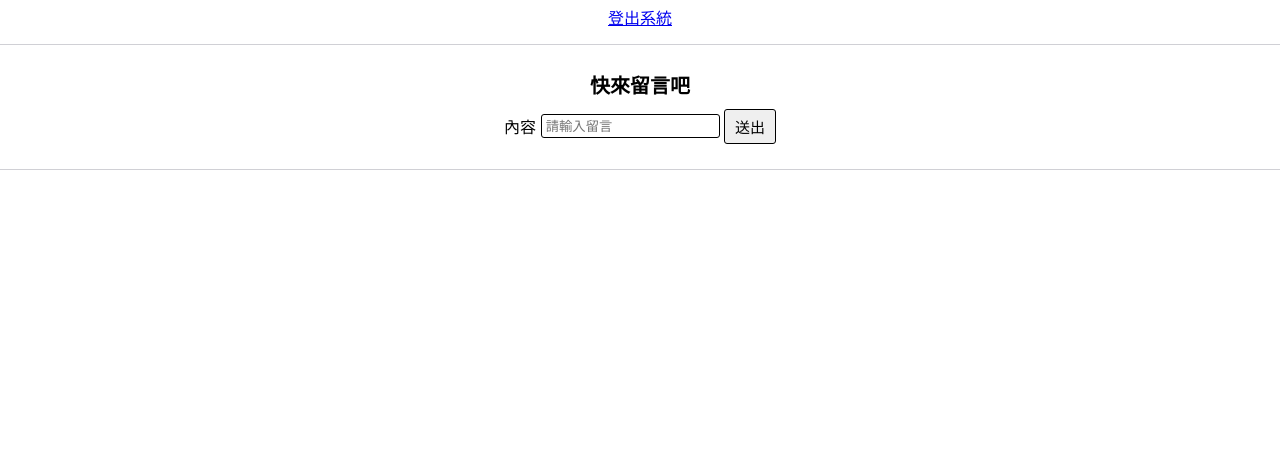
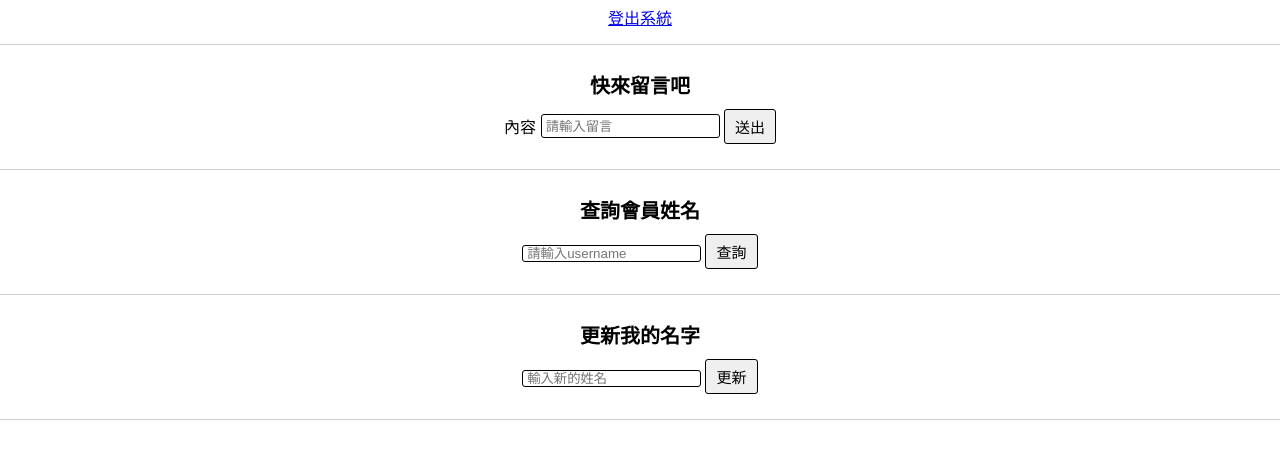
Before and after one commit to WendyWang1031/WeHelp, a FastAPI app: template week7/templates/member.html in a window 1280 px wide. Shown: the part 135-594 px from the top of the page. Run offline with FastAPI, Linux system fonts and the light colour scheme; the template is opened without the code that fills it, so the values that code supplies are empty.

Commit message:
week7 task2 html and css

```diff
--- a/week7/static/styles/home_page.css
+++ b/week7/static/styles/home_page.css
@@ -217,6 +217,102 @@ section.main-message {
     }
   }
 }
+section.demand-member {
+  margin: 15px;
+  display: flex;
+  flex-direction: column;
+  align-items: center;
+  p.title {
+    font-size: 20px;
+    margin: 10px;
+    font-weight: bold;
+  }
+  form.require-member {
+    text-align: center;
+    display: flex;
+    flex-direction: column;
+    align-items: flex-start;
+
+    div.demand-member-content {
+      display: inline-flex;
+      margin-bottom: 10px;
+      p {
+        margin-right: 5px;
+      }
+      input {
+        border: 1px solid rgb(0, 0, 0);
+        border-radius: 3px;
+      }
+    }
+
+    button.submit-message-btn {
+      text-align: center;
+      font-size: 15px;
+      padding: 6px 10px;
+      border: 1px solid black;
+      border-radius: 3px;
+      margin-bottom: 10px;
+      align-self: center;
+    }
+
+    button.submit-message-btn:hover {
+      box-shadow: 0 5px 5px 0 rgba(0, 0, 0, 0.24);
+      cursor: pointer;
+    }
+    button.submit-message-btn:active {
+      color: gray;
+      background-color: rgb(228, 228, 228);
+      cursor: pointer;
+    }
+  }
+}
+section.update-username {
+  margin: 15px;
+  display: flex;
+  flex-direction: column;
+  align-items: center;
+  p.title {
+    font-size: 20px;
+    margin: 10px;
+    font-weight: bold;
+  }
+  form.update-member {
+    text-align: center;
+    display: flex;
+    flex-direction: column;
+    align-items: flex-start;
+
+    div.update-member-content {
+      display: inline-flex;
+      margin-bottom: 10px;
+
+      input {
+        border: 1px solid rgb(0, 0, 0);
+        border-radius: 3px;
+      }
+    }
+
+    button.submit-message-btn {
+      text-align: center;
+      font-size: 15px;
+      padding: 6px 10px;
+      border: 1px solid black;
+      border-radius: 3px;
+      margin-bottom: 10px;
+      align-self: center;
+    }
+
+    button.submit-message-btn:hover {
+      box-shadow: 0 5px 5px 0 rgba(0, 0, 0, 0.24);
+      cursor: pointer;
+    }
+    button.submit-message-btn:active {
+      color: gray;
+      background-color: rgb(228, 228, 228);
+      cursor: pointer;
+    }
+  }
+}
 .for-center {
   margin: 15px;
   display: flex;
--- a/week7/templates/member.html
+++ b/week7/templates/member.html
@@ -37,6 +37,43 @@
         </section>
       </form>
     </section>
+    <hr />
+    <section class="demand-member">
+      <form action="" method="" class="require-member">
+        <section class="demand-member-area">
+          <p class="title">查詢會員姓名</p>
+          <div class="demand-member-content">
+            <input
+              type="text"
+              id="search_username"
+              name="search_username"
+              placeholder=" 請輸入username"
+            />
+          </div>
+
+          <button class="submit-message-btn">查詢</button>
+        </section>
+      </form>
+    </section>
+    <hr />
+
+    <section class="update-username">
+      <form action="" method="" class="update-member">
+        <section class="update-member-area">
+          <p class="title">更新我的名字</p>
+          <div class="update-member-content">
+            <input
+              type="text"
+              id="change_username"
+              name="change_username"
+              placeholder=" 輸入新的姓名"
+            />
+          </div>
+
+          <button class="submit-message-btn">更新</button>
+        </section>
+      </form>
+    </section>
 
     <hr />
     <section class="for-center">
```
